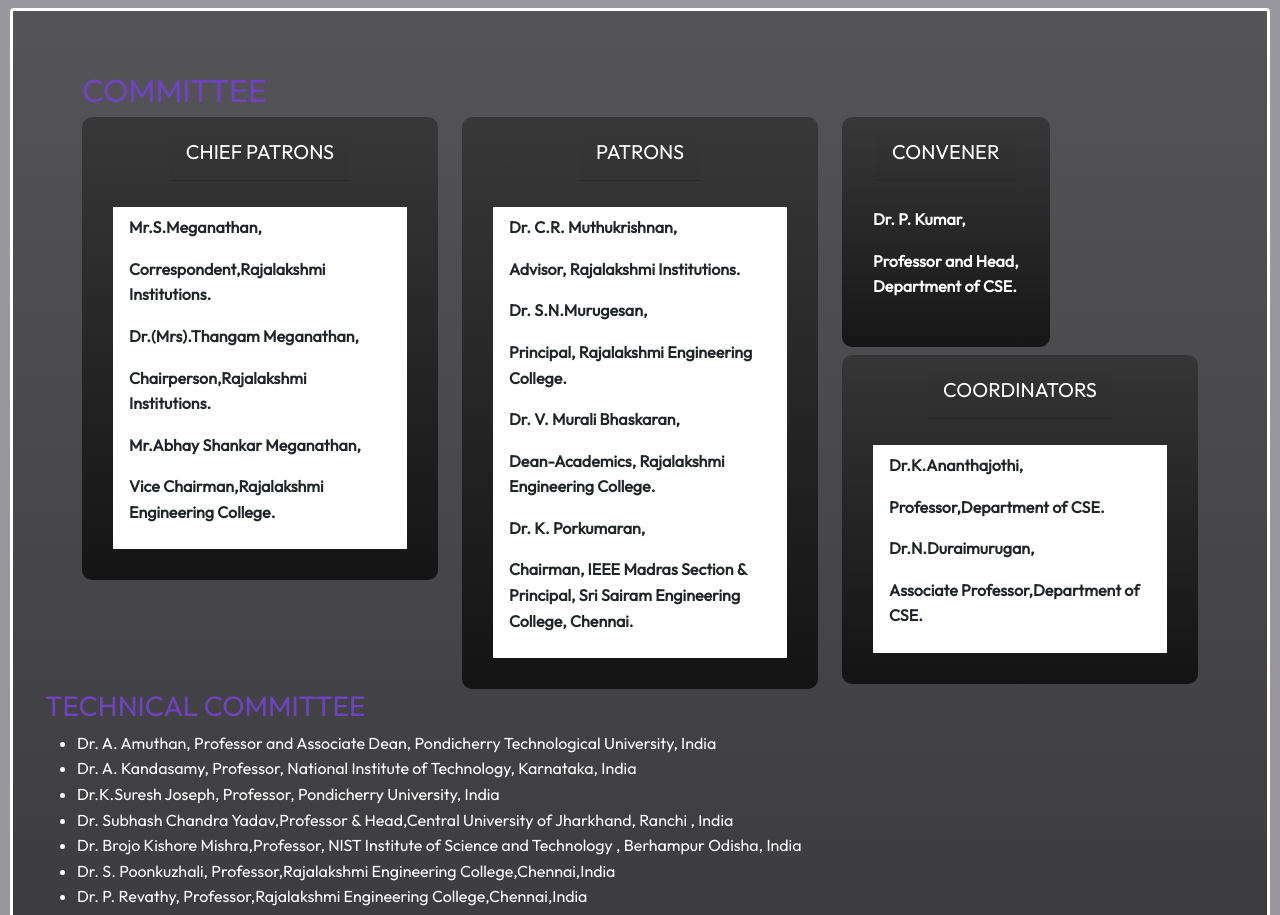
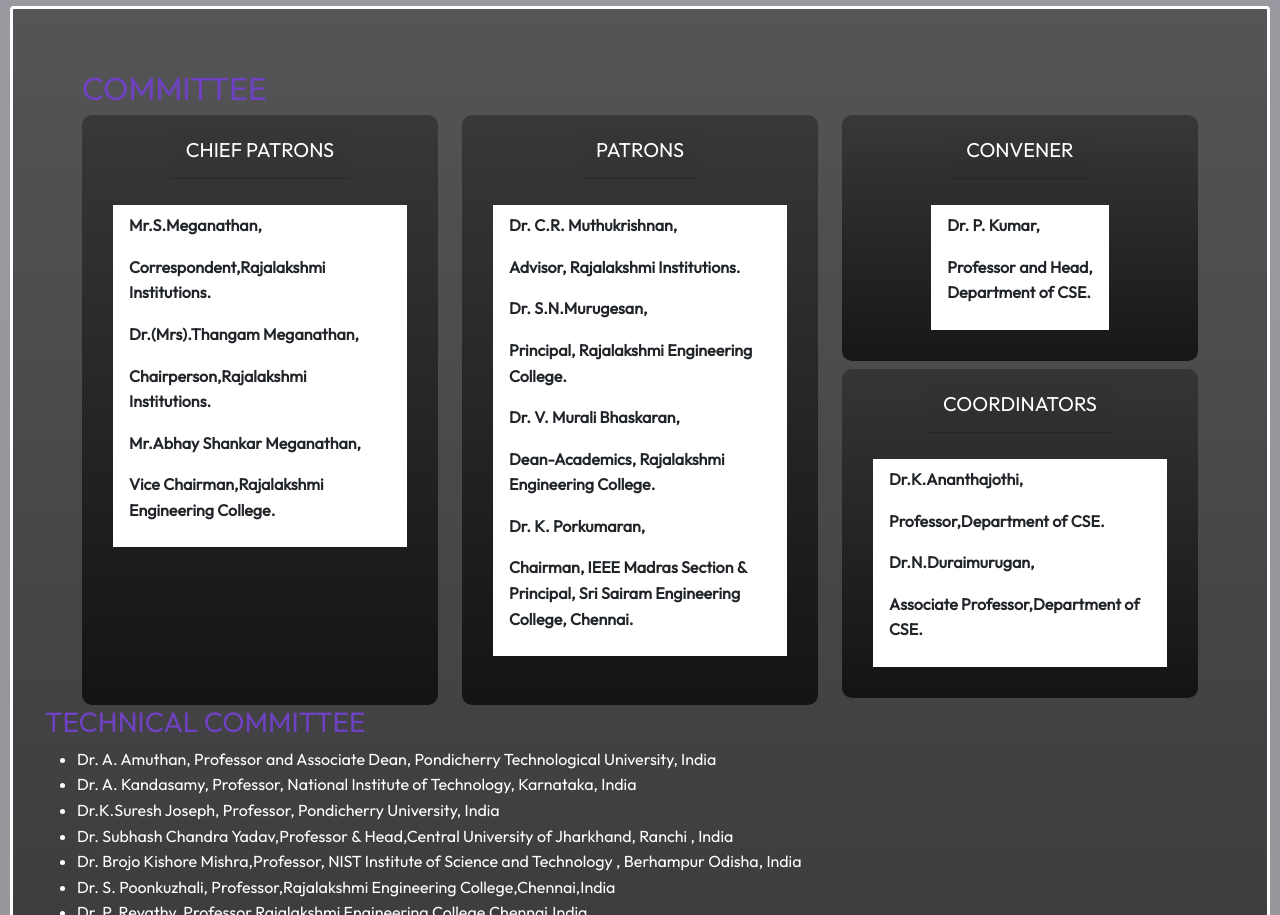
Before and after one commit to Nithish-Rao-P/IEEE_CONFERENCE, a plain HTML site: page index.html in a window 1280 px wide. Shown: the part 1123-2038 px from the top of the page. Drawn offline with nearby package versions, Linux system fonts and the light colour scheme.

Commit message:
improvised somewhat

```diff
--- a/css/style.css
+++ b/css/style.css
@@ -228,7 +228,6 @@ footer {
 }
 
 .card {
-  width: fit-content;
   display: flex;
   align-items: center;
   justify-content: center;
@@ -283,3 +282,7 @@ footer {
 .card:after {
   filter: blur(7px);
 }
+
+#con{
+  min-height: 590px;
+}
--- a/index.html
+++ b/index.html
@@ -25,7 +25,7 @@
   <link rel="stylesheet" href="css/style.css">
 </head>
 
-<body style="padding-top: 60px;">
+<body style="padding-top: 58px;">
 
   <!-- Nav Bar -->
   <section class="conference" id="home">
@@ -159,8 +159,8 @@
     <div class="container">
       <h2>COMMITTEE</h2>
       <div class="row">
-        <div class="col-lg-4">
-          <div class="card">
+        <div  class="col-lg-4">
+          <div id="con" class="card">
             <div class="card-header">
               <h5>CHIEF PATRONS</h5>
             </div>
@@ -181,8 +181,8 @@
           </div>
         </div>
 
-        <div class="col-lg-4">
-          <div class="card">
+        <div  class="col-lg-4">
+          <div id="con" class="card">
             <div class="card-header">
               <h5>PATRONS</h5>
             </div>
@@ -208,7 +208,7 @@
           </div>
         </div>
 
-        <div class="col-md-4">
+        <div id="con" class="col-md-4">
           <div class="row">
             <!-- Third Column - Top Half -->
             <div class="col-md-12 mb-2">
@@ -219,10 +219,10 @@
                 <div class="card-body">
                   <!-- Content for the top half of the third column -->
                   <ul class="list-group list-group-flush">
+                    <li class="list-group-item">
                     <p class="em">Dr. P. Kumar,</p>
                     <p>Professor and Head, <br>
                       Department of CSE.</p>
-
                     </li>
                   </ul>
                 </div>
```
